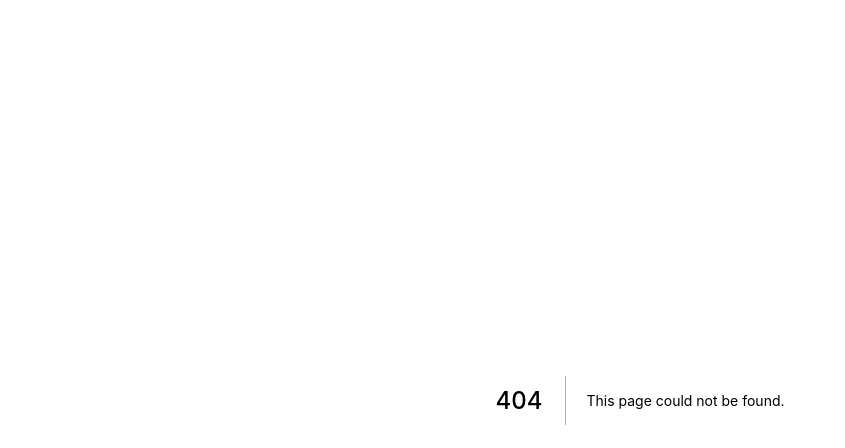
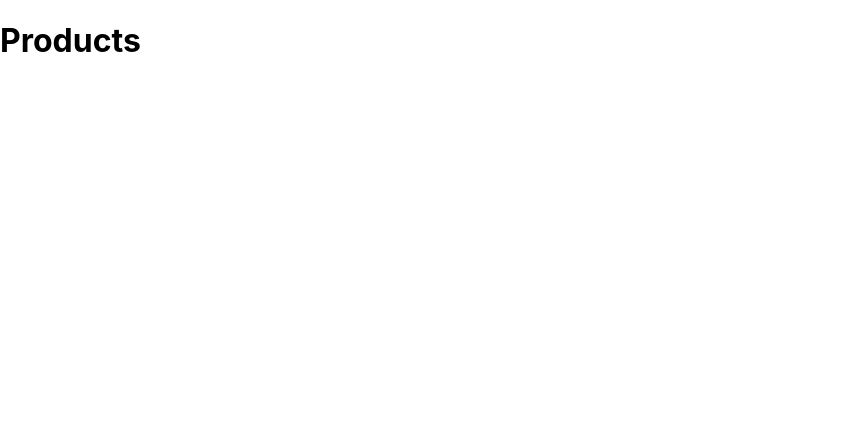
Before and after one commit to jowpurcinelli/paymentSystem_stripe-nextjs, a Next.js app in the folder ecommerce/: page /product in a window 1280 px wide. Before the commit this address had no page. Shown: the top 448 px of the page, without its empty margins (0-845 px from the left). Built offline with nearby package versions, Linux system fonts and the light colour scheme.

Commit message:
productsPage

```diff
--- /dev/null
+++ b/ecommerce/pages/product.tsx
@@ -0,0 +1,7 @@
+import React from 'react';
+
+const Product: React.FC = ( ) => {
+    return <h1>Products</h1>
+};
+
+export default Product;
```
Also changed, not shown: ecommerce/pages/index.tsx (renamed from ecommerce/pages/index.js).
